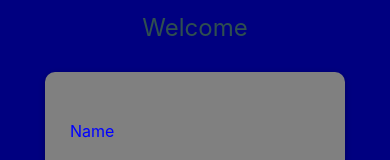
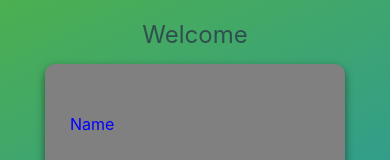
Before and after one commit to psyvalvrave/CS5520_Assignment1, a React Native app: screen / in a window 390 px wide. Shown: the top 160 px of the page. Built offline with nearby package versions, Linux system fonts and the light colour scheme.

Commit message:
Provide linear gradient

```diff
--- a/components/Back.js
+++ b/components/Back.js
@@ -1,15 +1,20 @@
 import React from 'react';
 import { View, Text, StyleSheet, SafeAreaView  } from 'react-native';
 import colors from '../config/Color';
+import { LinearGradient } from 'expo-linear-gradient';
 
 const Back = ({ children, showWelcome }) => {
     return (
-        <SafeAreaView style={styles.container}>
+        <LinearGradient
+            style={styles.container}
+            colors={[colors.primary, colors.secondary]}
+            start={{ x: 0, y: 0 }}
+            end={{ x: 1, y: 1 }}>
             {showWelcome && <Text style={styles.welcomeText}>Welcome</Text>}
             <View style={styles.cardContainer}>
                 {children}
             </View>
-        </SafeAreaView >
+        </LinearGradient >
     );
 };
 
@@ -25,7 +30,7 @@ const styles = StyleSheet.create({
     welcomeText: {
         fontSize: 24,
         color: colors.text.general,
-        marginBottom: 30,
+        marginBottom: 15,
         alignSelf: 'center',
     },
     cardContainer: {
--- a/components/Card.js
+++ b/components/Card.js
@@ -12,11 +12,11 @@ const Card = ({ children, style  }) => {
 
 const styles = StyleSheet.create({
   card: {
-    shadowColor: '#000',
-    shadowOffset: { width: 0, height: 2 },
-    shadowRadius: 6,
-    shadowOpacity: 0.3,
-    elevation: 8,
+    shadowColor: '#000000',
+    shadowOffset: { width: 0, height: 4 },
+    shadowRadius: 8,
+    shadowOpacity: 0.5,
+    elevation: 12,
     backgroundColor: colors.card,
     padding: 20,
     borderRadius: 10,
--- a/config/Color.js
+++ b/config/Color.js
@@ -1,6 +1,6 @@
 const colors = {
-    primary: '#007AFF',
-    secondary: '#4CAF50',
+    primary: '#4CAF50',
+    secondary: '#007AFF',
     background: 'navy',
     card: 'gray',
     text: {
--- a/package.json
+++ b/package.json
@@ -13,7 +13,8 @@
     "expo-status-bar": "~1.12.1",
     "react": "18.2.0",
     "react-native": "0.74.3",
-    "expo-checkbox": "~3.0.0"
+    "expo-checkbox": "~3.0.0",
+    "expo-linear-gradient": "~13.0.2"
   },
   "devDependencies": {
     "@babel/core": "^7.20.0"
--- a/screens/GameScreen.js
+++ b/screens/GameScreen.js
@@ -7,6 +7,7 @@ import CustomInput from '../components/CustomInput';
 import CustomTextLabel from '../components/CustomTextLabel';
 import CustomTextGeneral from '../components/CustomTextGeneral';
 import CustomTextError from '../components/CustomTextError';
+import colors from '../config/Color';
 
 const GameScreen = ({ setCurrentScreen }) => {
     const [randomNumber, setRandomNumber] = useState(Math.floor(Math.random() * 100) + 1);
@@ -62,20 +63,20 @@ const GameScreen = ({ setCurrentScreen }) => {
     return (
     <Back>
         <View style={styles.restartButtonContainer}>
-            <Button title="Restart" onPress={handleRestart} color="#007AFF" />
+            <CustomButton title="Restart" onPress={handleRestart} color={colors.button.restart} />
         </View>
         <Card style={styles.card}>
-            <Text style={styles.guessPrompt}>Guess A Number Between 1 & 100</Text>
-            <TextInput
+            <CustomTextLabel style={styles.guessPrompt}>Guess A Number Between 1 & 100</CustomTextLabel>
+            <CustomInput
             style={styles.input}
             value={guess}
             onChangeText={setGuess}
             keyboardType="numeric"
             />
-            <Text style = {{ color: 'darkslategray'}}>Attempts left: {attempts}</Text>
-            <Text style = {{ color: 'darkslategray'}}>Timer: {timer} seconds</Text>
-            <Button title="Use a hint" onPress={handleUseHint} disabled={hintUsed} />
-            <Button title="Submit guess" onPress={handleGuessSubmission} />
+            <CustomTextGeneral>Attempts left: {attempts}</CustomTextGeneral>
+            <CustomTextGeneral>Timer: {timer} seconds</CustomTextGeneral>
+            <CustomButton title="Use a hint" onPress={handleUseHint} disabled={hintUsed} />
+            <CustomButton title="Submit guess" onPress={handleGuessSubmission} />
         </Card>
     </Back>
     );
@@ -89,18 +90,9 @@ const styles = StyleSheet.create({
         zIndex: 1, // Make sure the button is clickable over other elements
         },
     input: {
-        height: 40,
-        borderColor: 'gray',
-        borderWidth: 1,
-        marginBottom: 10,
-        padding: 10,
         width: '20%',
-        borderBottomColor: 'blue',
-        borderBottomWidth: 1,
     },
     guessPrompt: {
-        fontSize: 18,
-        color: 'blue',
         marginBottom: 10,
         textAlign: 'center',
     },
```
Also changed, not shown: 1 other file (tests, documents, lock files or other folders).
